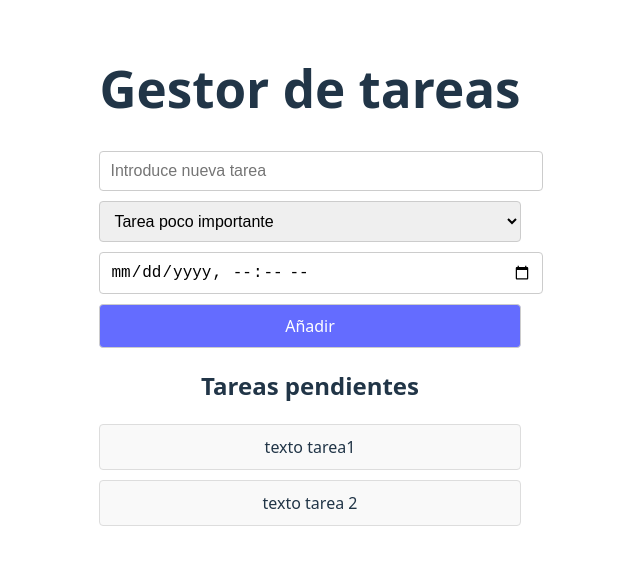
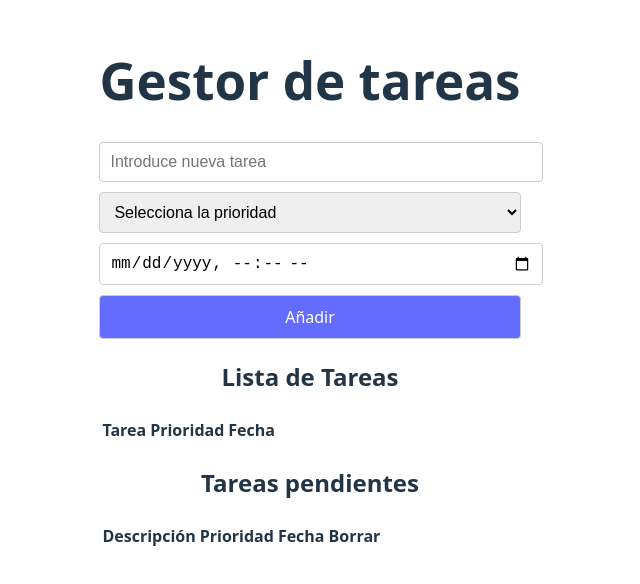
Before and after one commit to cristinaegus/App_Tareas, a React (Vite) app in the folder tareas-app/: page / in a window 1280 px wide. Shown: the part 116-700 px from the top of the page, without its empty margins (330-970 px from the left). Built offline with nearby package versions, Linux system fonts and the light colour scheme.

Commit message:
crea Tablatareas.jsx y FilaTareas.jsx

```diff
--- a/tareas-app/src/App.jsx
+++ b/tareas-app/src/App.jsx
@@ -1,21 +1,22 @@
 import { useState } from "react";
 import Formulario from "./components/Formulario";
+import TablaTareas from "./components/TablaTareas";
 import "./App.css";
 
 function App() {
-  const [tareas] = useState(["texto tarea1", "texto tarea 2"]);
+  const [tareas, setTareas] = useState([]);
+
+  const agregarTarea = (nuevaTarea) => {
+    setTareas([...tareas, { ...nuevaTarea, id: Date.now() }]);
+  };
 
   return (
     <>
       <div className="container">
         <h1>Gestor de tareas</h1>
-        <Formulario />
+        <Formulario onAgregarTareas={agregarTarea} />
         <h2>Tareas pendientes</h2>
-        <ul>
-          {tareas.map((tarea, index) => (
-            <li key={index}>{tarea}</li>
-          ))}
-        </ul>
+        <TablaTareas tareas={tareas} />
       </div>
     </>
   );
--- /dev/null
+++ b/tareas-app/src/components/FilaTareas.jsx
@@ -0,0 +1,14 @@
+import React from "react";
+
+const FilaTarea = ({ tarea }) => {
+  return (
+    <tr key={tarea.id}>
+      <td>{tarea.texto}</td>
+      <td>{tarea.prioridad}</td>
+      <td>{tarea.momento || "No especificada"}</td>
+      <td>{tarea.id}</td>
+    </tr>
+  );
+};
+
+export default FilaTarea;
--- a/tareas-app/src/components/Formulario.jsx
+++ b/tareas-app/src/components/Formulario.jsx
@@ -1,12 +1,34 @@
-import React from "react";
+import React, { useState } from "react";
 
 const Formulario = () => {
+  const [tareas, setTareas] = useState([]); // Estado para almacenar las tareas
+  const [tarea, setTarea] = useState("");
+  const [prioridad, setPrioridad] = useState("");
+  const [momento, setMomento] = useState("");
+
   const handleSubmit = (e) => {
     e.preventDefault();
-    console.log(e);
+
+    if (!tarea || !prioridad || !momento) {
+      alert("Por favor, completa todos los campos.");
+      return;
+    }
+
+    const nuevaTarea = {
+      id: Date.now(),
+      tarea,
+      prioridad,
+      momento,
+    };
+
+    setTareas([...tareas, nuevaTarea]); // Agregar la nueva tarea al estado
+    setTarea(""); // Limpiar el campo de texto
+    setPrioridad(""); // Limpiar el selector
+    setMomento(""); // Limpiar el campo de fecha
   };
 
   return (
+    <div>
       <form onSubmit={handleSubmit}>
         <label htmlFor="tarea_nueva"></label>
         <input
@@ -14,18 +36,55 @@ const Formulario = () => {
           id="tarea_nueva"
           maxLength="40"
           placeholder="Introduce nueva tarea"
+          value={tarea}
+          onChange={(e) => setTarea(e.target.value)} // Actualizar el estado de la tarea
         />
-      <select name="prioridad" id="selector_prioridades">
+        <select
+          name="prioridad"
+          id="selector_prioridades"
+          value={prioridad}
+          onChange={(e) => setPrioridad(e.target.value)} // Actualizar el estado de la prioridad
+        >
+          <option value="" disabled>
+            Selecciona la prioridad
+          </option>
           <option value="muy_baja">Tarea poco importante</option>
           <option value="baja">Tarea Normal</option>
           <option value="media">Tarea Importante</option>
           <option value="alta">Tarea Urgente</option>
         </select>
-      <input type="datetime-local" id="momento" />
+        <input
+          type="datetime-local"
+          id="momento"
+          value={momento}
+          onChange={(e) => setMomento(e.target.value)} // Actualizar el estado de la fecha
+        />
         <button type="submit" id="aniadir_tarea">
           Añadir
         </button>
       </form>
+
+      {/* Renderizar las tareas en una tabla */}
+      <h2>Lista de Tareas</h2>
+      <table>
+        <thead>
+          <tr>
+            <th>Tarea</th>
+            <th>Prioridad</th>
+            <th>Fecha</th>
+          </tr>
+        </thead>
+        <tbody>
+          {tareas.map((t) => (
+            <tr key={t.id}>
+              <td>{t.tarea}</td>
+              <td>{t.prioridad}</td>
+              <td>{t.momento}</td>
+            </tr>
+          ))}
+        </tbody>
+      </table>
+    </div>
   );
 };
 
--- /dev/null
+++ b/tareas-app/src/components/TablaTareas.jsx
@@ -0,0 +1,24 @@
+import React from "react";
+import FilaTarea from "./FilaTareas";
+
+const TablaTareas = ({ tareas }) => {
+  return (
+    <table>
+      <thead>
+        <tr>
+          <th>Descripción</th>
+          <th>Prioridad</th>
+          <th>Fecha</th>
+          <th>Borrar</th>
+        </tr>
+      </thead>
+      <tbody>
+        {tareas.map((tarea) => (
+          <FilaTarea tarea={tarea} tareas={tareas} />
+        ))}
+      </tbody>
+    </table>
+  );
+};
+
+export default TablaTareas;
```
Lines whose indentation alone changed are shown as unchanged.
